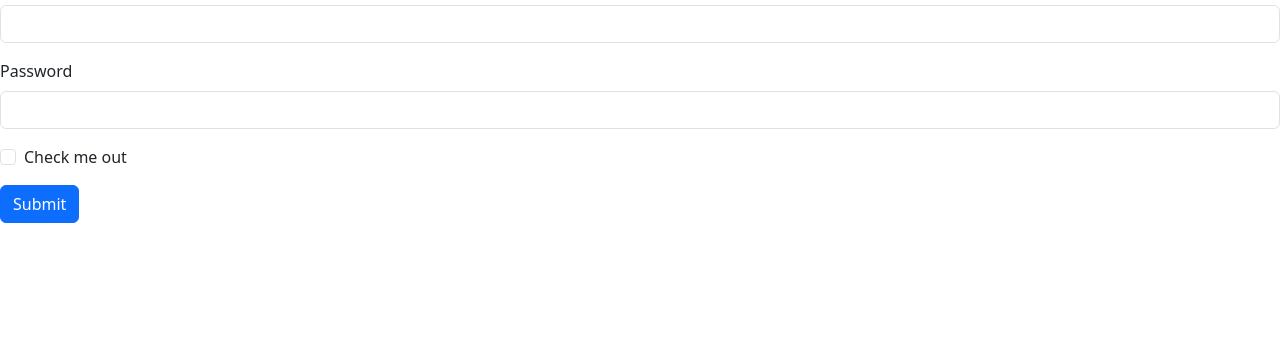
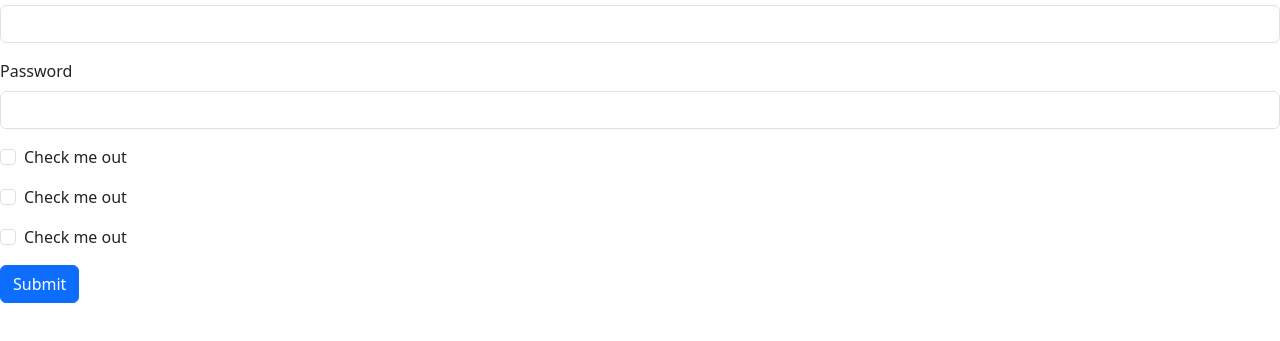
Before and after one commit to Moha-ak15/S2-Open-Source, a website: page src/register.html in a window 1280 px wide. Shown: the part 83-424 px from the top of the page. Drawn offline with nearby package versions, Linux system fonts and the light colour scheme.

```diff
--- a/src/register.html
+++ b/src/register.html
@@ -21,6 +21,14 @@
           <input type="checkbox" class="form-check-input" id="exampleCheck1">
           <label class="form-check-label" for="exampleCheck1">Check me out</label>
         </div>
+        <div class="mb-3 form-check">
+            <input type="checkbox" class="form-check-input" id="exampleCheck1">
+            <label class="form-check-label" for="exampleCheck1">Check me out</label>
+          </div>
+          <div class="mb-3 form-check">
+            <input type="checkbox" class="form-check-input" id="exampleCheck1">
+            <label class="form-check-label" for="exampleCheck1">Check me out</label>
+          </div>
         <button type="submit" class="btn btn-primary">Submit</button>
       </form>
 </body>
```
Also changed, not shown: .github/pull_request_template.md.
